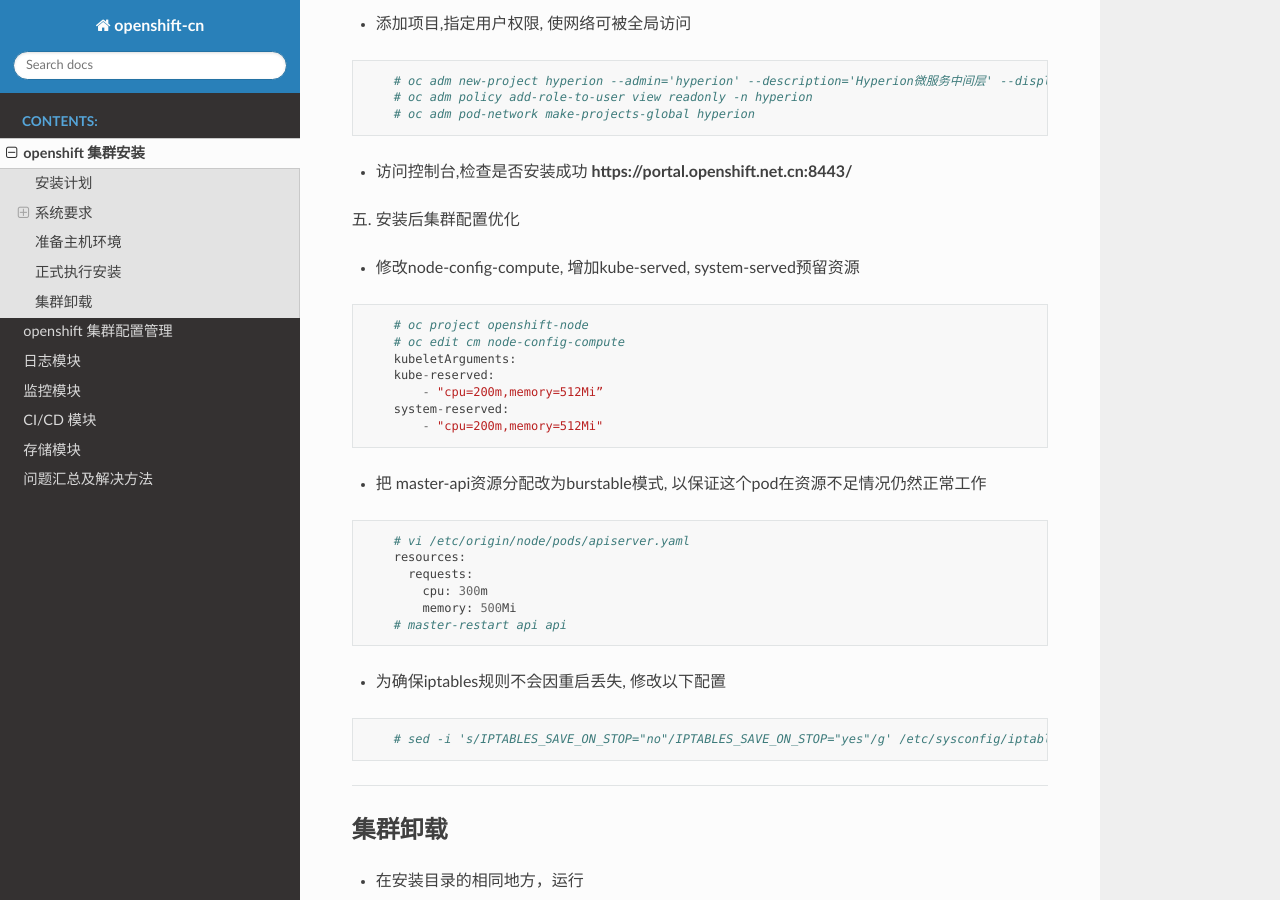
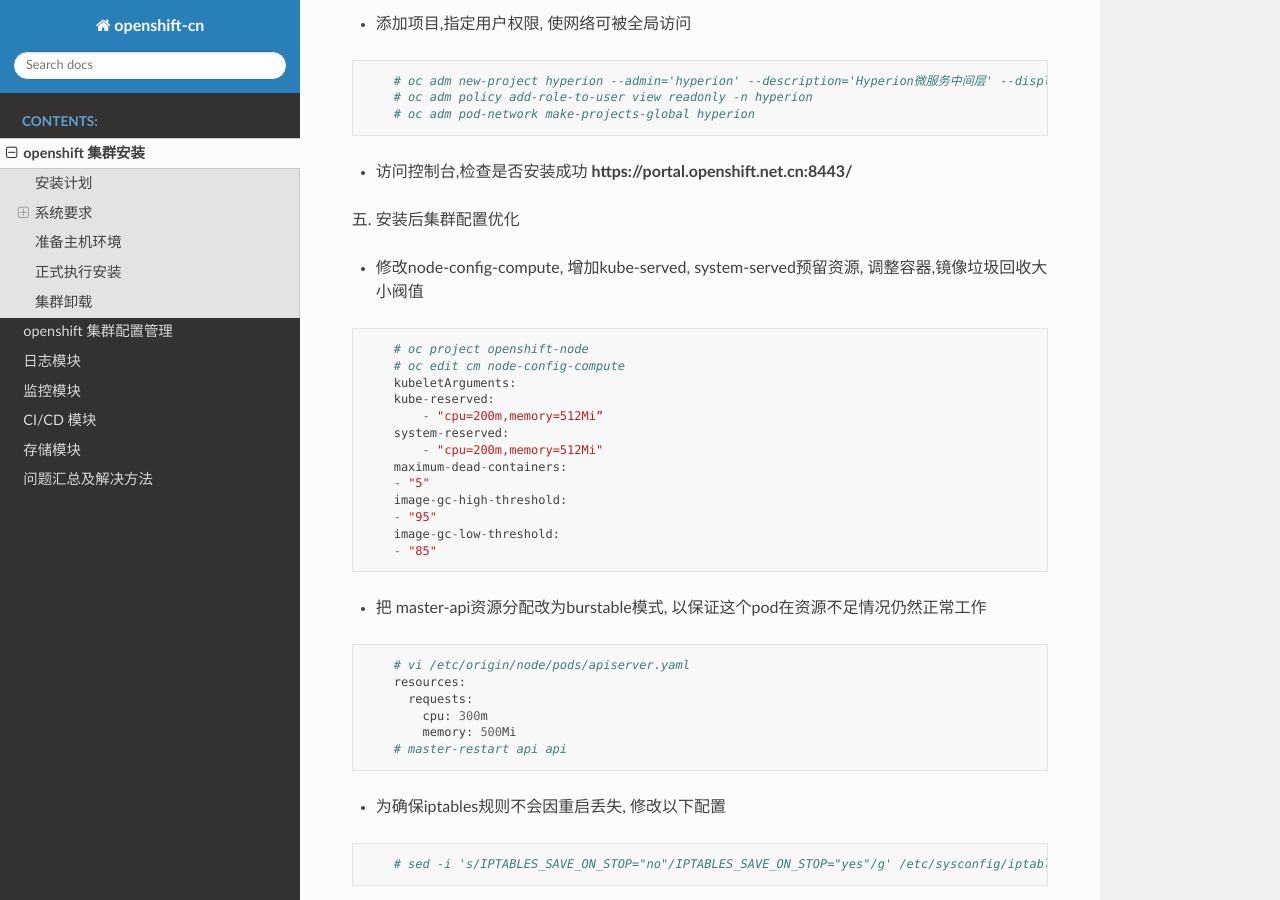
Before and after one commit to yekaifeng/openshift-cn, a Sphinx documentation site: the page built from docs/openshift/installation.md, in a window 1280 px wide and 900 px high, scrolled down 4289 px. Built offline with Sphinx 7.4.7 and the Read the Docs theme 2.0.0, drawn with Linux system fonts in a browser that asks for light colours.

Commit message:
add container & image gc settings

```diff
--- a/docs/openshift/installation.md
+++ b/docs/openshift/installation.md
@@ -144,7 +144,7 @@ RHEL Atomic Host 则以容器镜像形式部署.
 * 访问控制台,检查是否安装成功 **https://portal.openshift.net.cn:8443/**
 
 五. 安装后集群配置优化
-* 修改node-config-compute, 增加kube-served, system-served预留资源
+* 修改node-config-compute, 增加kube-served, system-served预留资源, 调整容器,镜像垃圾回收大小阀值
 
 ~~~
     # oc project openshift-node
@@ -154,6 +154,12 @@ RHEL Atomic Host 则以容器镜像形式部署.
         - "cpu=200m,memory=512Mi”
     system-reserved:
         - "cpu=200m,memory=512Mi"
+    maximum-dead-containers:
+    - "5"
+    image-gc-high-threshold:
+    - "95"
+    image-gc-low-threshold:
+    - "85"
 ~~~
 
 * 把 master-api资源分配改为burstable模式, 以保证这个pod在资源不足情况仍然正常工作
```
Also changed, not shown: 5 other files.
